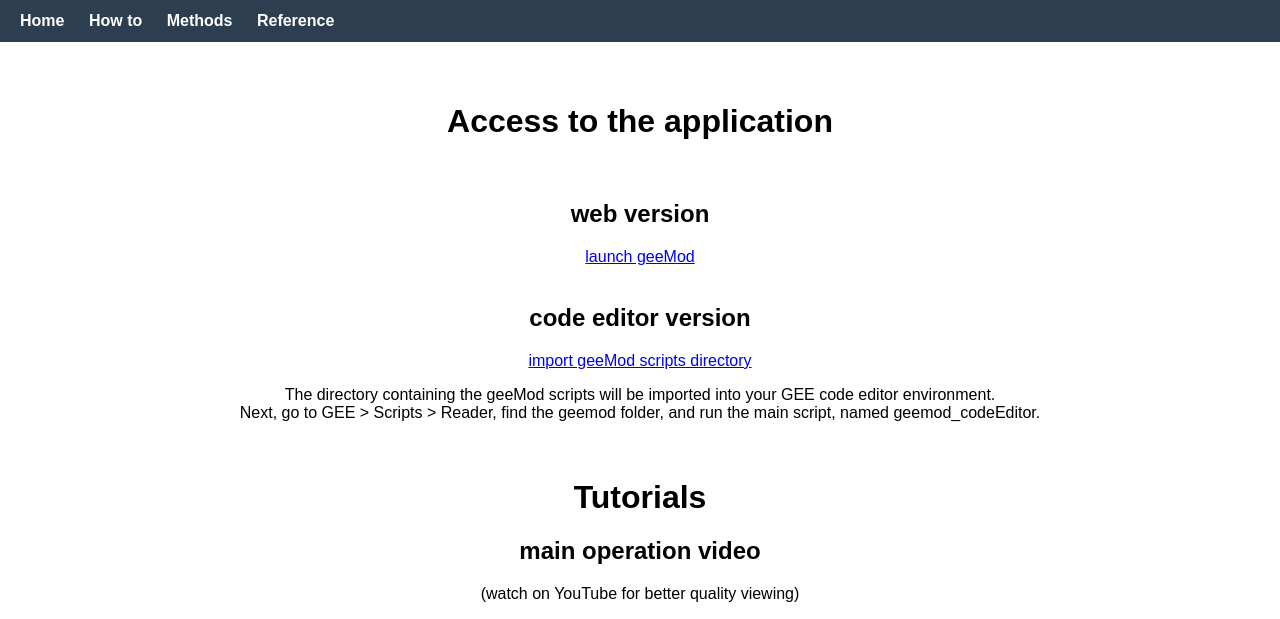
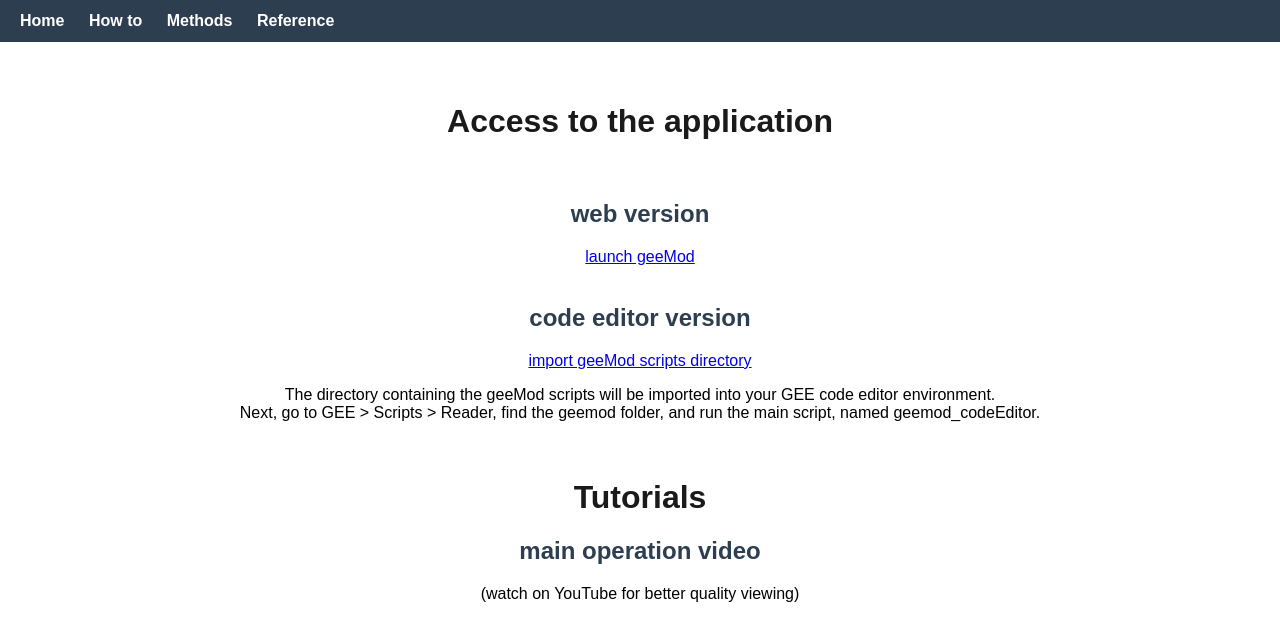
Before and after one commit to JoaoAlirio/geemod, a Jekyll site: the page built from how-to.md, in a window 1280 px wide. Shown: the top 619 px of the page. Built offline with Jekyll 4.4.1, drawn with Linux system fonts in a browser that asks for light colours; grey boxes are pictures that could not be loaded.

Commit message:
Style h1 and h2 elements in default layout
Added styles for h1 and h2 elements in main.

```diff
--- a/_layouts/default.html
+++ b/_layouts/default.html
@@ -38,6 +38,13 @@
       margin: 20px auto;
       max-width: 100%;
     }
+    main h1 {
+      color: #1a1a1a;
+    }
+
+    main h2 {
+      color: #2c3e50;
+    }
   </style>
 </head>
 <body class="{{ page.body_class }}">
```
